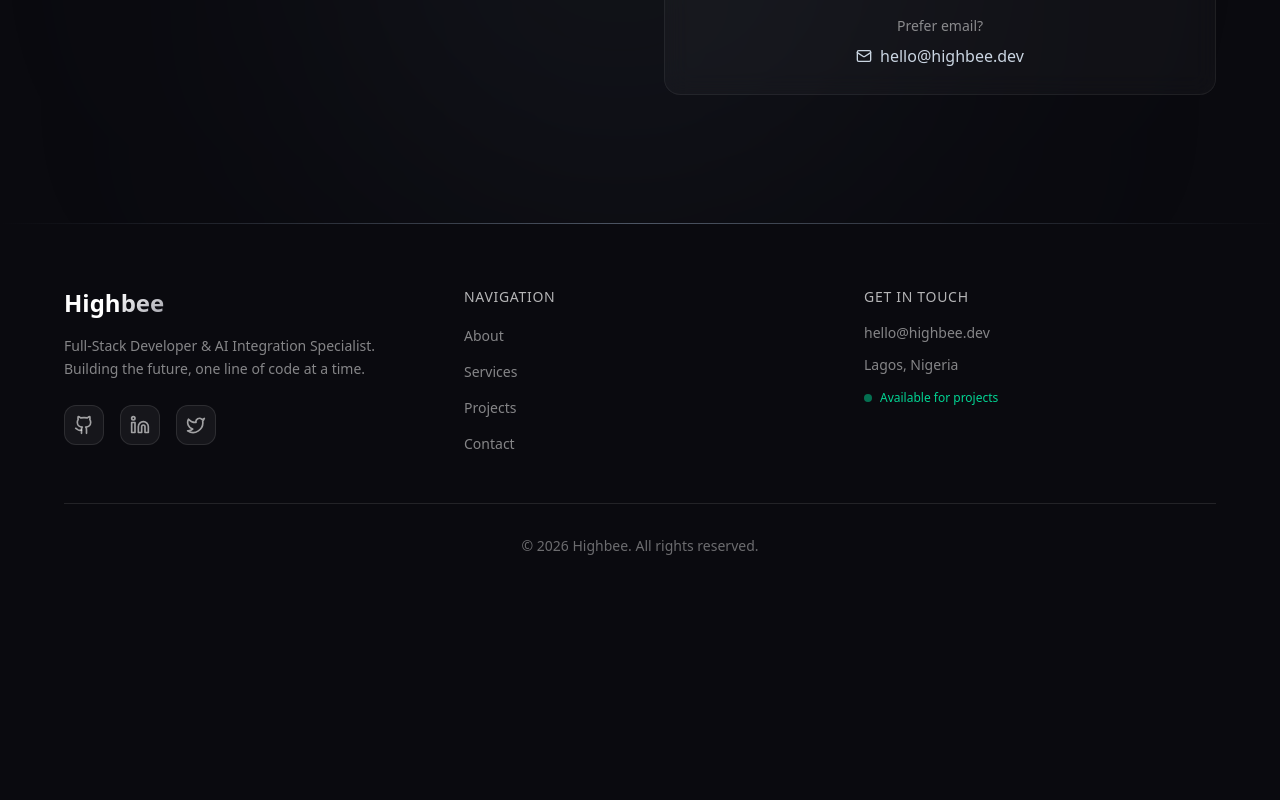
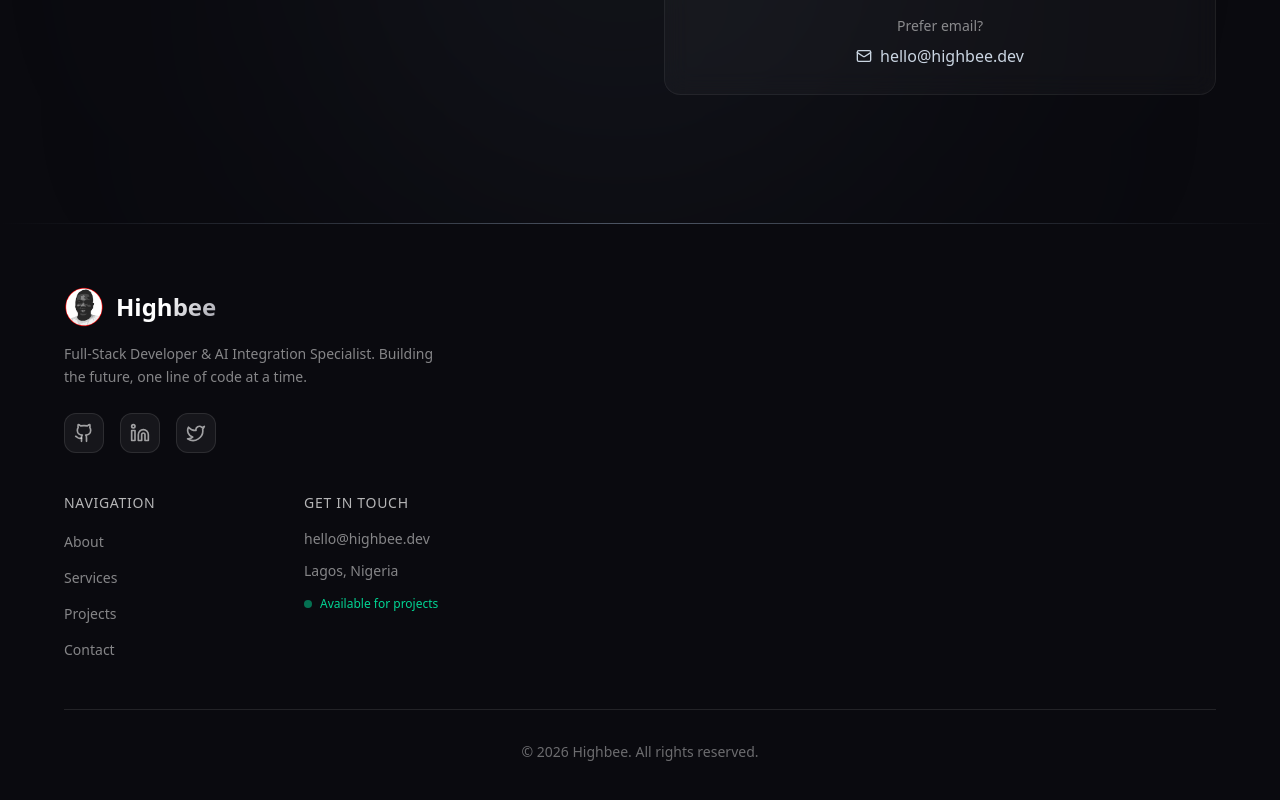
Before and after one commit to highbee808/highbee-portfolio, a Next.js app: page / in a window 1280 px wide. Shown: the part 7629-8429 px from the top of the page. Before the commit the page ends 8249 px from the top, so only its background shows below. Built offline with nearby package versions, Linux system fonts and the light colour scheme; no server answers.

Commit message:
fix: Update social media links in footer

```diff
--- a/src/components/sections/footer.tsx
+++ b/src/components/sections/footer.tsx
@@ -2,24 +2,25 @@
 
 import { motion } from 'framer-motion'
 import { Github, Linkedin, Twitter } from 'lucide-react'
+import Image from 'next/image'
 
 const socialLinks = [
   {
     name: 'GitHub',
     icon: Github,
-    href: 'https://github.com/highbee',
+    href: 'https://github.com/highbee808',
     color: 'hover:text-white',
   },
   {
     name: 'LinkedIn',
     icon: Linkedin,
-    href: 'https://linkedin.com/in/highbee',
+    href: 'https://www.linkedin.com/in/highbee',
     color: 'hover:text-blue-400',
   },
   {
     name: 'Twitter',
     icon: Twitter,
-    href: 'https://twitter.com/highbee',
+    href: 'https://x.com/Highbee_Realest',
     color: 'hover:text-sky-400',
   },
 ]
@@ -43,13 +44,22 @@ export function Footer() {
       <div className="absolute top-0 left-0 right-0 h-px bg-gradient-to-r from-transparent via-slate-400/50 to-transparent" />
 
       <div className="relative z-10 max-w-6xl mx-auto">
-        <div className="grid md:grid-cols-3 gap-12 mb-12">
+        <div className="flex flex-col gap-10 mb-12">
           {/* Brand */}
           <div className="space-y-4">
+            <div className="flex items-center gap-3">
+              <Image
+                src="/images/profile-favicon.png"
+                alt="Highbee"
+                width={40}
+                height={40}
+                className="rounded-full"
+              />
               <h3 className="text-2xl font-bold text-white">
                 High<span className="text-gradient">bee</span>
               </h3>
-            <p className="text-white/50 text-sm leading-relaxed">
+            </div>
+            <p className="text-white/50 text-sm leading-relaxed max-w-sm">
               Full-Stack Developer & AI Integration Specialist. Building the future,
               one line of code at a time.
             </p>
@@ -72,6 +82,8 @@ export function Footer() {
             </div>
           </div>
 
+          {/* Navigation & Contact - side by side on mobile, separate columns on desktop */}
+          <div className="grid grid-cols-2 md:grid-cols-2 gap-8 md:max-w-md">
             {/* Navigation */}
             <div>
               <h4 className="text-sm font-medium text-white/70 uppercase tracking-wider mb-4">
@@ -115,6 +127,7 @@ export function Footer() {
               </ul>
             </div>
           </div>
+        </div>
 
         {/* Bottom bar */}
         <div className="pt-8 border-t border-white/10 flex items-center justify-center">
```
Lines whose indentation alone changed are shown as unchanged.
